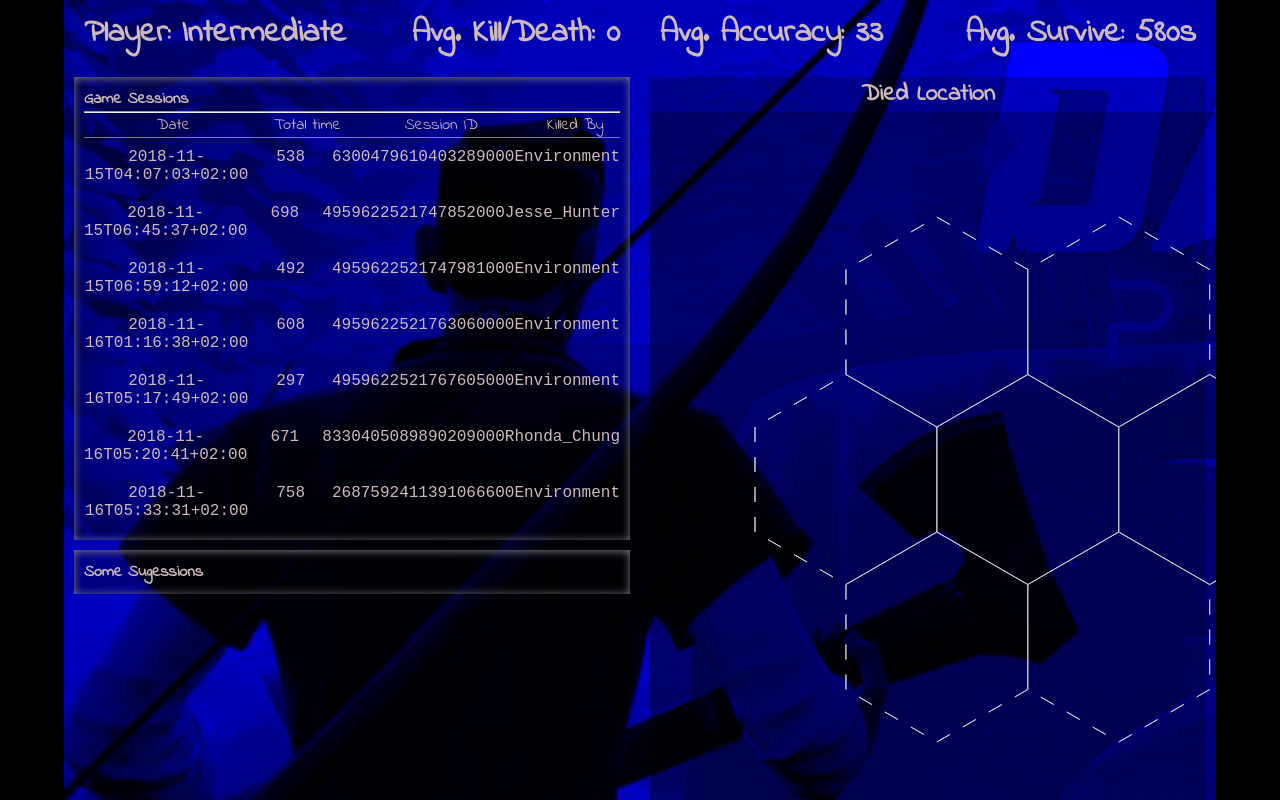
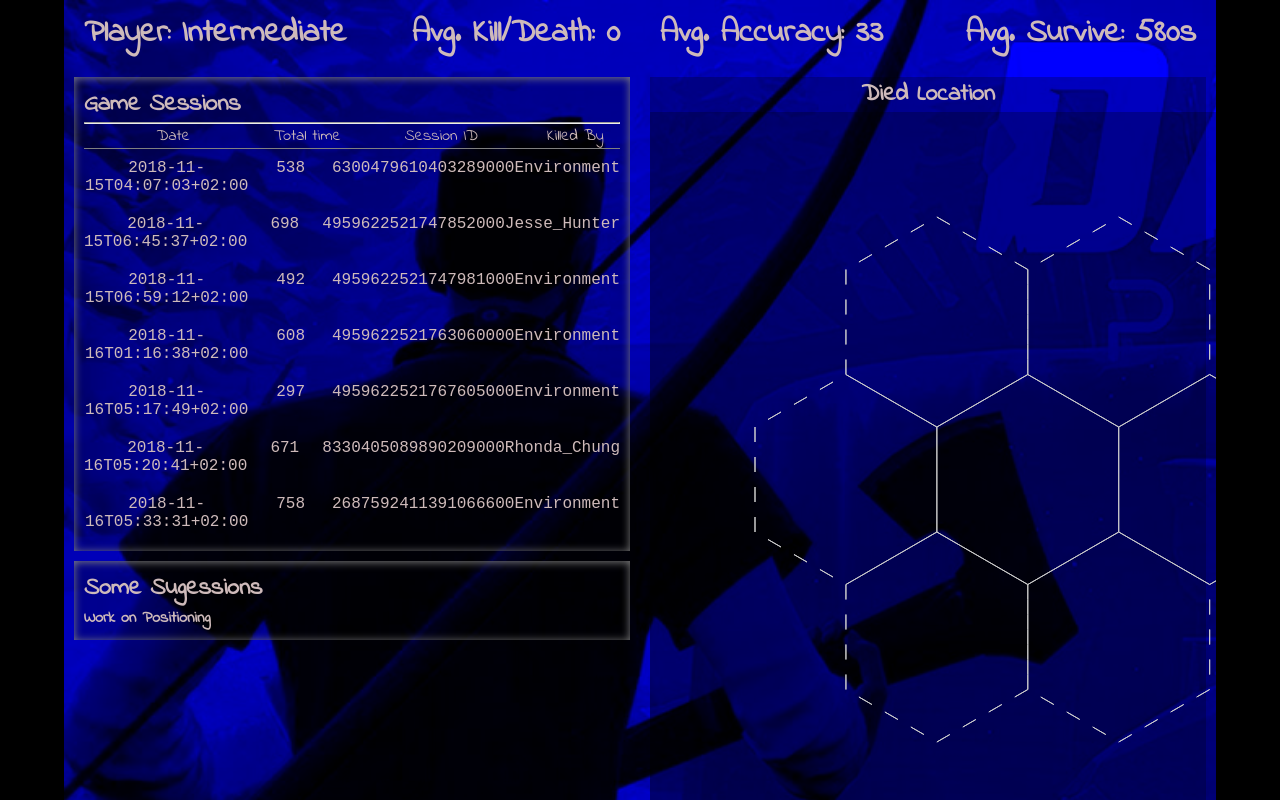
Before and after one commit to ChilledCitizen/reCoach, a React (Create React App) app in the folder client/: page / in a window 1280 px wide. Shown: the top 800 px of the page. Built offline with nearby package versions, Linux system fonts and the light colour scheme.

Commit message:
heading css

```diff
--- a/client/src/components/LayoutMain.js
+++ b/client/src/components/LayoutMain.js
@@ -49,7 +49,7 @@ class LayoutMain extends Component {
         </div>
         <div className="left-container">
           <div className="title box">
-            <p className="bold">Game Sessions</p>
+            <h2 className="bold">Game Sessions</h2>
             <hr />
             <SessionList
               Keys={Keys}
@@ -59,7 +59,9 @@ class LayoutMain extends Component {
             <div />
           </div>
           <div className="box title bold sugession">
-            <p className="bold">Some Sugessions</p>
+            <h2 className="bold">Some Sugessions</h2>
+            <p className="bold">Work on Positioning</p>
+
           </div>
         </div>
         <div className="right-container">
```
